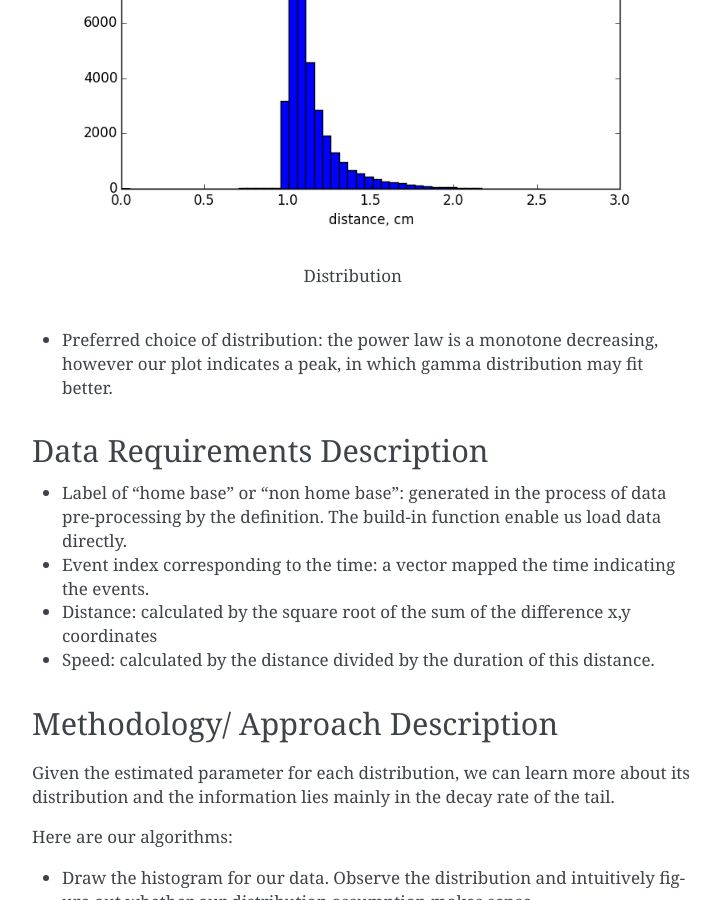
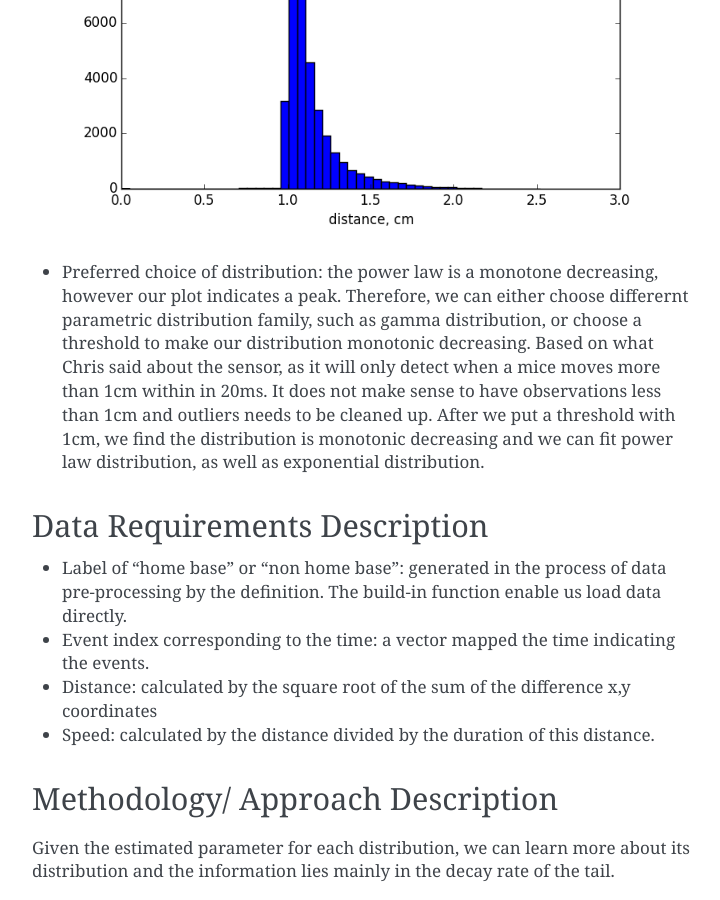
Before and after one commit to z357412526/mousestyles, a Sphinx documentation site: the page built from doc/source/report/distribution.rst, in a window 1280 px wide and 900 px high, scrolled down 2292 px. Shown: the whole window, without its empty margins (388-1108 px from the left). Built offline with Sphinx 7.4.7, drawn with Linux system fonts in a browser that asks for light colours; some of the changed text lies outside the part shown.

Commit message:
Update Exploratory Analysis and Structure

```diff
--- a/doc/source/report/distribution.rst
+++ b/doc/source/report/distribution.rst
@@ -82,6 +82,7 @@ Exploratory Analysis
    Exploratory Analysis, we will find significant difference between two
    classes and hopefully we can make connection about the speed of mice and
    its home based or non home based property.
+
 -  The definition of inter-event distance: literally, inter-event
    distance is the distance within one single event. Investigating the
    data of the distance between each two consecutive points recorded by
@@ -97,11 +98,15 @@ Exploratory Analysis
 .. figure:: figure/project6.png
    :alt: alt tag
 
-   Distribution
-
-- Preferred choice of distribution: the power law is a
-  monotone decreasing, however our plot indicates a peak, in which gamma
-  distribution may fit better.
+-  Preferred choice of distribution: the power law is a monotone decreasing,
+   however our plot indicates a peak. Therefore, we can either choose
+   differernt parametric distribution family, such as gamma distribution, or
+   choose a threshold to make our distribution monotonic decreasing. Based on
+   what Chris said about the sensor, as it will only detect when a mice moves
+   more than 1cm within in 20ms. It does not make sense to have observations
+   less than 1cm and outliers needs to be cleaned up. After we put a threshold
+   with 1cm, we find the distribution is monotonic decreasing and we can fit
+   power law distribution, as well as exponential distribution.
 
 
 Data Requirements Description
```
Also changed, not shown: other parts of doc/source/report/distribution.rst (+2 -2 lines).
